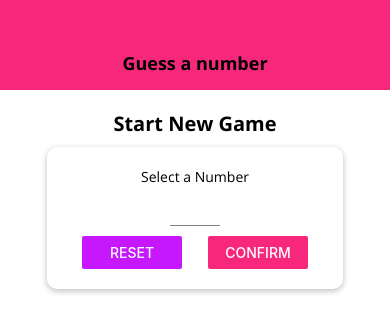
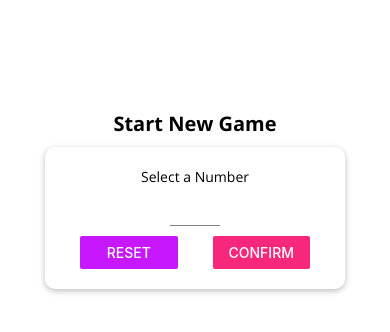
Before and after one commit to kuhelbeher/react-native-course, a React Native app: screen / in a window 390 px wide. Shown: the top 332 px of the page. Built offline with nearby package versions, Linux system fonts and the light colour scheme.

Commit message:
Added some adaptive styles and platform specific tweaks

```diff
--- a/app.json
+++ b/app.json
@@ -4,13 +4,9 @@
     "slug": "rn-second-app",
     "privacy": "public",
     "sdkVersion": "36.0.0",
-    "platforms": [
-      "ios",
-      "android",
-      "web"
-    ],
+    "platforms": ["ios", "android", "web"],
     "version": "1.0.0",
-    "orientation": "portrait",
+    "orientation": "default",
     "icon": "./assets/icon.png",
     "splash": {
       "image": "./assets/splash.png",
@@ -20,9 +16,7 @@
     "updates": {
       "fallbackToCacheTimeout": 0
     },
-    "assetBundlePatterns": [
-      "**/*"
-    ],
+    "assetBundlePatterns": ["**/*"],
     "ios": {
       "supportsTablet": true
     }
--- a/components/Header.js
+++ b/components/Header.js
@@ -1,11 +1,18 @@
 import React from 'react';
-import { View, Text, StyleSheet } from 'react-native';
+import { View, Text, StyleSheet, Platform } from 'react-native';
 import colors from '../constants/colors';
 import defaultStyles from '../constants/default-styles';
 
 function Header({ title }) {
   return (
-    <View style={styles.header}>
+    <View
+      style={{
+        ...styles.headerBase,
+        ...Platform.select({
+          ios: styles.headerIOS,
+          android: styles.headerAndroid,
+        }),
+      }}>
       <Text style={{ ...defaultStyles.titleText, ...styles.headerTitle }}>
         {title}
       </Text>
@@ -14,16 +21,23 @@ function Header({ title }) {
 }
 
 const styles = StyleSheet.create({
-  header: {
+  headerBase: {
     width: '100%',
     height: 90,
     paddingTop: 36,
-    backgroundColor: colors.primary,
     alignItems: 'center',
     justifyContent: 'center',
   },
+  headerIOS: {
+    backgroundColor: 'white',
+    borderBottomColor: '#ccc',
+    borderBottomWidth: 1,
+  },
+  headerAndroid: {
+    backgroundColor: colors.primary,
+  },
   headerTitle: {
-    color: 'black',
+    color: Platform.OS === 'ios' ? 'black' : 'white',
   },
 });
 
--- /dev/null
+++ b/hooks/useDimensions.js
@@ -0,0 +1,19 @@
+import { useState, useEffect } from 'react';
+import { Dimensions } from 'react-native';
+
+export const useWindowDimensions = () => {
+  const [dimensions, setDimensions] = useState(Dimensions.get('window'));
+
+  useEffect(() => {
+    const updateDimensions = () => {
+      setDimensions(Dimensions.get('window'));
+    };
+
+    Dimensions.addEventListener('change', updateDimensions);
+    return () => {
+      Dimensions.removeEventListener('change', updateDimensions);
+    };
+  }, []);
+
+  return dimensions;
+};
--- a/screens/GameOverScreen.js
+++ b/screens/GameOverScreen.js
@@ -1,11 +1,19 @@
 import React from 'react';
-import { View, Text, StyleSheet, Image } from 'react-native';
+import {
+  View,
+  Text,
+  StyleSheet,
+  Image,
+  Dimensions,
+  ScrollView,
+} from 'react-native';
 import defaultStyles from '../constants/default-styles';
 import colors from '../constants/colors';
 import MainButton from '../components/MainButton';
 
 const GameOverScreen = ({ rounds, userNumber, onRestart }) => {
   return (
+    <ScrollView>
       <View style={styles.screen}>
         <Text style={defaultStyles.bodyText}>The game is over</Text>
         <Image
@@ -26,6 +34,7 @@ const GameOverScreen = ({ rounds, userNumber, onRestart }) => {
         </View>
         <MainButton onPress={onRestart}>Restart</MainButton>
       </View>
+    </ScrollView>
   );
 };
 
@@ -34,17 +43,18 @@ const styles = StyleSheet.create({
     flex: 1,
     justifyContent: 'center',
     alignItems: 'center',
+    paddingVertical: 10,
   },
   image: {
-    width: 300,
-    height: 300,
-    borderRadius: 150,
+    width: Dimensions.get('window').width * 0.7,
+    height: Dimensions.get('window').width * 0.7,
+    borderRadius: (Dimensions.get('window').width * 0.7) / 2,
     borderWidth: 3,
     borderColor: 'black',
-    marginVertical: 20,
+    marginVertical: Dimensions.get('window').height / 30,
   },
   resultContainer: {
-    marginVertical: 20,
+    marginVertical: Dimensions.get('window').height / 60,
     marginHorizontal: 30,
   },
   highlight: {
@@ -53,7 +63,7 @@ const styles = StyleSheet.create({
   },
   resultText: {
     textAlign: 'center',
-    fontSize: 20,
+    fontSize: Dimensions.get('window').height < 490 ? 16 : 20,
   },
 });
 
--- a/screens/GameScreen.js
+++ b/screens/GameScreen.js
@@ -4,7 +4,7 @@ import {
   Text,
   StyleSheet,
   Alert,
-  ScrollView,
+  Dimensions,
   FlatList,
 } from 'react-native';
 import { Ionicons } from '@expo/vector-icons';
@@ -15,6 +15,7 @@ import Card from '../components/Card';
 import { generateRandomBetween } from '../utils/common';
 import defaultStyles from '../constants/default-styles';
 import MainButton from '../components/MainButton';
+import { useWindowDimensions } from '../hooks/useDimensions';
 
 // const ListItem = ({ value, numOfRound }) => (
 //   <View style={styles.listItem}>
@@ -36,6 +37,8 @@ const GameScreen = ({ userChoice, onGameOver }) => {
   const [currentGuess, setCurrentGuess] = useState(initialGuess);
 
   const [pastGuesses, setPastGuesses] = useState([initialGuess]);
+
+  const { height } = useWindowDimensions();
 
   const currentLow = useRef(1);
   const currentHigh = useRef(100);
@@ -75,6 +78,40 @@ const GameScreen = ({ userChoice, onGameOver }) => {
       ...curPastGuesses,
     ]);
   };
+
+  if (height < 500) {
+    return (
+      <View style={styles.screen}>
+        <Text style={defaultStyles.bodyText}>Opponent&apos;s Guess</Text>
+        <View style={styles.controls}>
+          <MainButton onPress={() => handleNextGuess('lower')}>
+            <Ionicons name="md-remove" size={24} color="white" />
+          </MainButton>
+          <NumberContainer>{currentGuess}</NumberContainer>
+          <MainButton onPress={() => handleNextGuess('greater')}>
+            <Ionicons name="md-add" size={24} color="white" />
+          </MainButton>
+        </View>
+        <View style={styles.listContainer}>
+          {/* <ScrollView contentContainerStyle={styles.list}>
+        {pastGuesses.map((guess, index) => (
+          <ListItem
+            key={guess}
+            value={guess}
+            numOfRound={pastGuesses.length - index}
+          />
+        ))}
+      </ScrollView> */}
+          <FlatList
+            data={pastGuesses}
+            keyExtractor={item => item}
+            renderItem={item => renderListItem(pastGuesses.length, item)}
+            contentContainerStyle={styles.list}
+          />
+        </View>
+      </View>
+    );
+  }
 
   return (
     <View style={styles.screen}>
@@ -118,12 +155,18 @@ const styles = StyleSheet.create({
   buttonContainer: {
     flexDirection: 'row',
     justifyContent: 'space-around',
-    marginTop: 20,
+    marginTop: Dimensions.get('window').height > 600 ? 20 : 5,
     width: 300,
     maxWidth: '90%',
   },
+  controls: {
+    width: '80%',
+    flexDirection: 'row',
+    alignItems: 'center',
+    justifyContent: 'space-around',
+  },
   listContainer: {
-    width: '60%',
+    width: Dimensions.get('window').width > 350 ? '60%' : '80%',
     flex: 1,
   },
   list: {
--- a/screens/StartGameScreen.js
+++ b/screens/StartGameScreen.js
@@ -7,6 +7,8 @@ import {
   TouchableWithoutFeedback,
   Keyboard,
   Alert,
+  ScrollView,
+  KeyboardAvoidingView,
 } from 'react-native';
 
 import Card from '../components/Card';
@@ -15,11 +17,15 @@ import Input from '../components/Input';
 import NumberContainer from '../components/NumberContainer';
 import defaultStyles from '../constants/default-styles';
 import MainButton from '../components/MainButton';
+import { useWindowDimensions } from '../hooks/useDimensions';
 
 const StartGameScreen = ({ onStartGame }) => {
   const [value, setValue] = useState('');
   const [confirmed, setConfirmed] = useState(false);
   const [selectedNumber, setSelectedNumber] = useState(null);
+  const { width } = useWindowDimensions();
+
+  const buttonWidth = width / 4;
 
   const handleNumberInput = inputText => {
     setValue(inputText.replace(/[^0-9]/g, ''));
@@ -63,6 +69,8 @@ const StartGameScreen = ({ onStartGame }) => {
   }
 
   return (
+    <ScrollView>
+      <KeyboardAvoidingView behavior="padding" keyboardVerticalOffset={30}>
         <TouchableWithoutFeedback
           onPress={() => {
             Keyboard.dismiss();
@@ -84,14 +92,14 @@ const StartGameScreen = ({ onStartGame }) => {
                 value={value}
               />
               <View style={styles.buttonContainer}>
-            <View style={styles.button}>
+                <View style={{ width: buttonWidth }}>
                   <Button
                     title="Reset"
                     onPress={handleResetInput}
                     color={colors.accent}
                   />
                 </View>
-            <View style={styles.button}>
+                <View style={{ width: buttonWidth }}>
                   <Button
                     title="Confirm"
                     onPress={handleConfirmInput}
@@ -103,6 +111,8 @@ const StartGameScreen = ({ onStartGame }) => {
             {confirmedOutput}
           </View>
         </TouchableWithoutFeedback>
+      </KeyboardAvoidingView>
+    </ScrollView>
   );
 };
 
@@ -117,8 +127,9 @@ const styles = StyleSheet.create({
     marginVertical: 10,
   },
   inputContainer: {
-    width: 300,
-    maxWidth: '80%',
+    width: '80%',
+    maxWidth: '95%',
+    minWidth: 300,
     alignItems: 'center',
   },
   buttonContainer: {
@@ -126,9 +137,6 @@ const styles = StyleSheet.create({
     width: '100%',
     justifyContent: 'space-between',
     paddingHorizontal: 15,
-  },
-  button: {
-    width: 100,
   },
   input: {
     width: 50,
```
Also changed, not shown: components/MainButton.android.js (added, +35 -0 lines), components/MainButton.ios.js (renamed from components/MainButton.js), 1 other file (tests, documents, lock files or other folders). Lines whose indentation alone changed are shown as unchanged.
